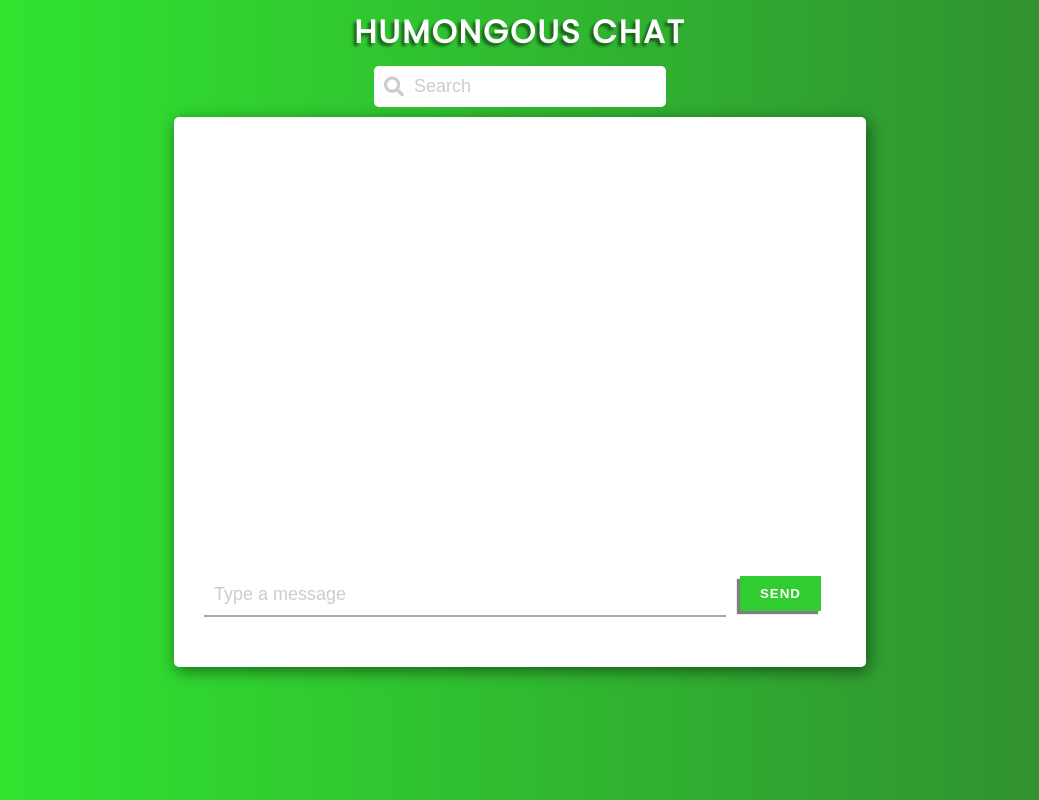
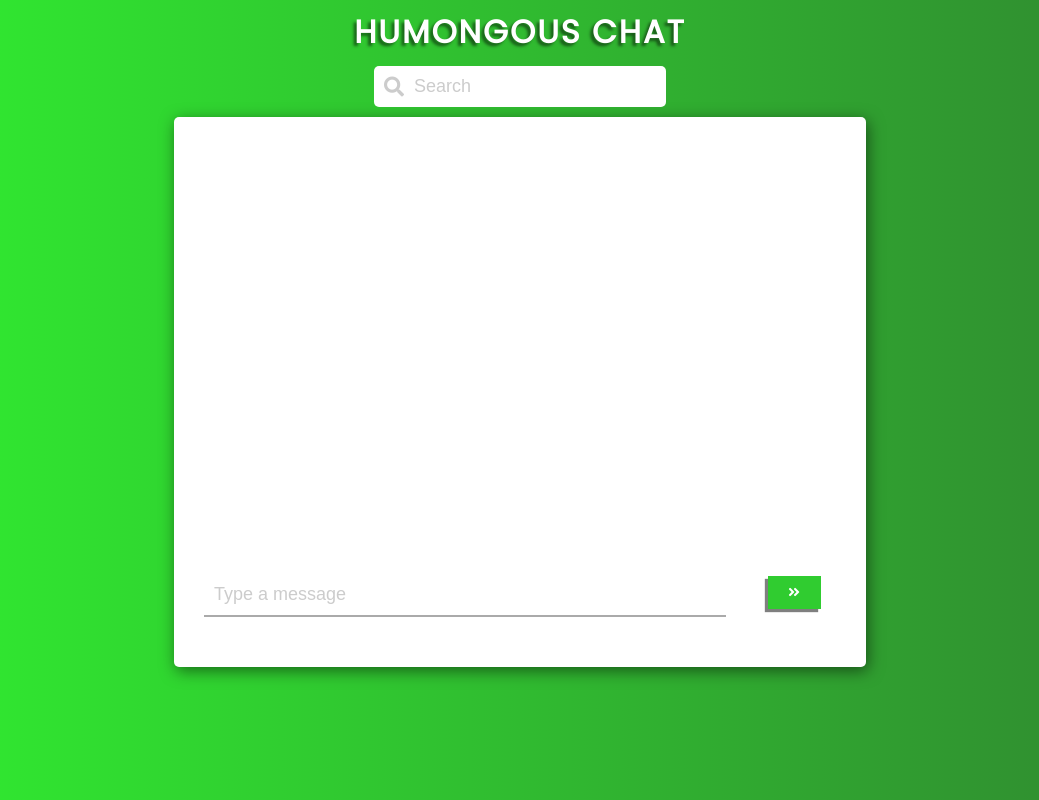
Before and after one commit to vipinkrishna/firebase_humongous-chat_project, a plain HTML site: page index.html in a window 1280 px wide. Shown: the whole page, without its empty margins (120-1159 px from the left). Drawn offline with Linux system fonts and the light colour scheme; no server answers.

Commit message:
added fontawesome aesthetics

```diff
--- a/index.html
+++ b/index.html
@@ -28,7 +28,7 @@
             <form id="send-form">
                 <input type="text" name="message" placeholder="Type a message" required autofocus>
                 <div class="send-btn">
-                    <button>SEND</button>
+                    <button><i class="fas fa-angle-double-right"></i></button>
                 </div>
             </form>
         </div>
```
